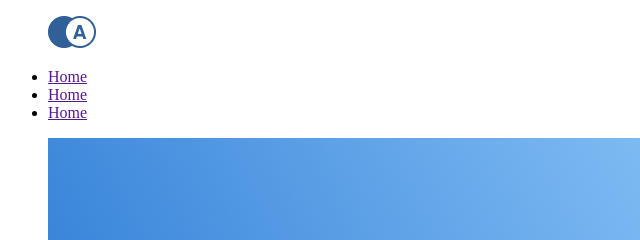
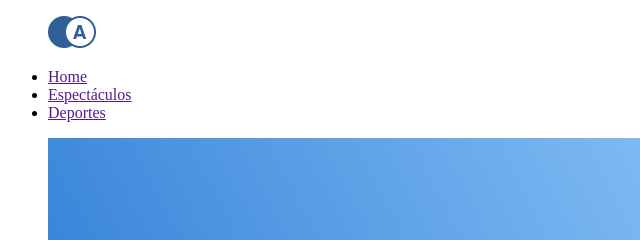
Before and after one commit to LuisEduardoGS/pachaqtec-02, a plain HTML site: page index.html in a window 1280 px wide. Shown: the top 240 px of the page, 0-640 px from the left. Drawn offline with Linux system fonts and the light colour scheme.

Commit message:
html article-2

```diff
--- a/index.html
+++ b/index.html
@@ -10,17 +10,20 @@
     <figure>
         <img src="./images/letter-a.png" alt="">
     </figure>
+    <nav>
         <ul>
             <li>
               <a href="">Home</a>
             </li>
             <li>
-          <a href="">Home</a>
+              <a href="">Espectáculos</a>
             </li>
             <li>
-          <a href="">Home</a>
+              <a href="">Deportes</a>
             </li>
           </ul>
+    </nav>
+
     </header>
     <main>
         <section class="tittle">
```
Lines whose indentation alone changed are shown as unchanged.
